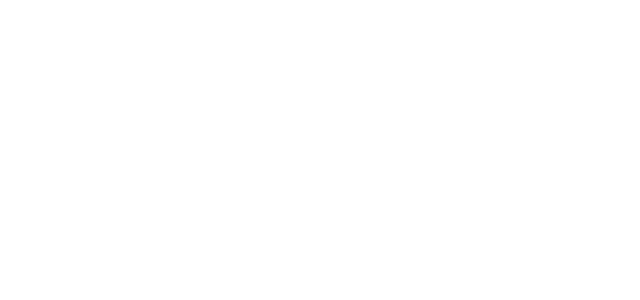
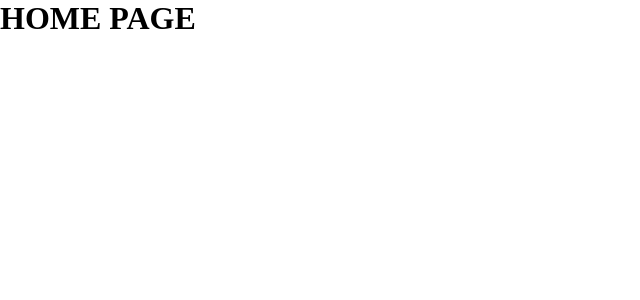
Before and after one commit to tenthin/amazon-clone, a React (Create React App) app: page / in a window 1280 px wide. Shown: the top 300 px of the page, without its empty margins (0-640 px from the left). Built offline with nearby package versions, Linux system fonts and the light colour scheme.

Commit message:
enable route path

```diff
--- a/src/App.js
+++ b/src/App.js
@@ -1,11 +1,19 @@
 import './App.css';
 import { BrowserRouter as Router, Route, Switch, Link } from "react-router-dom";
-import Home from "./Components/Home"
 function App() {
   return (
     <Router>
       <div className="app">
         <Switch>
+          <Route path="/checkout">
+            <h1>Checkout</h1>
+          </Route>
+          <Route path="/login">
+            <h1>Login page</h1>
+          </Route>
+          <Route path="/">
+            <h1>HOME PAGE</h1>
+          </Route>
         </Switch>
       </div>
     </Router>
--- a/src/Components/Home.js
+++ /dev/null
@@ -1,11 +0,0 @@
-import React from "react";
-
-function Home() {
-  return (
-    <div className="App">
-      Home
-    </div>
-  );
-}
-
-export default Home;
```
